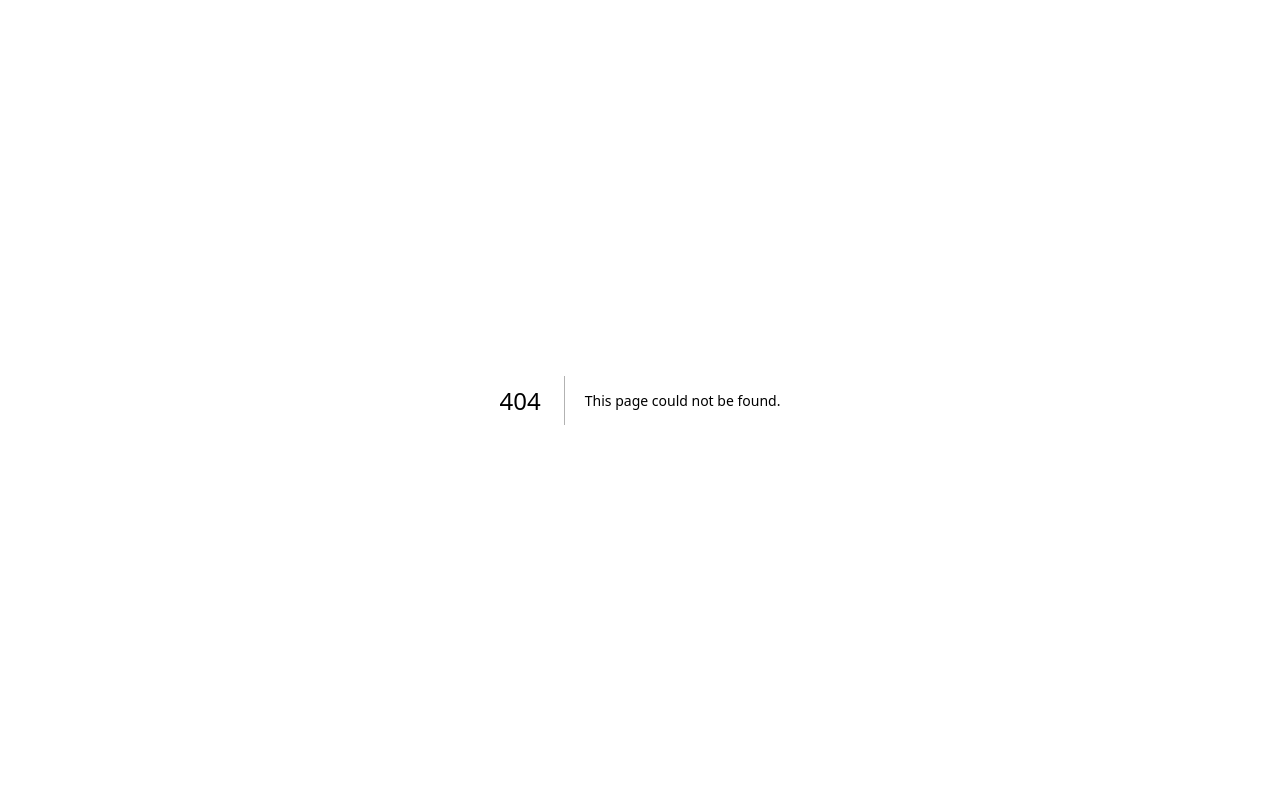
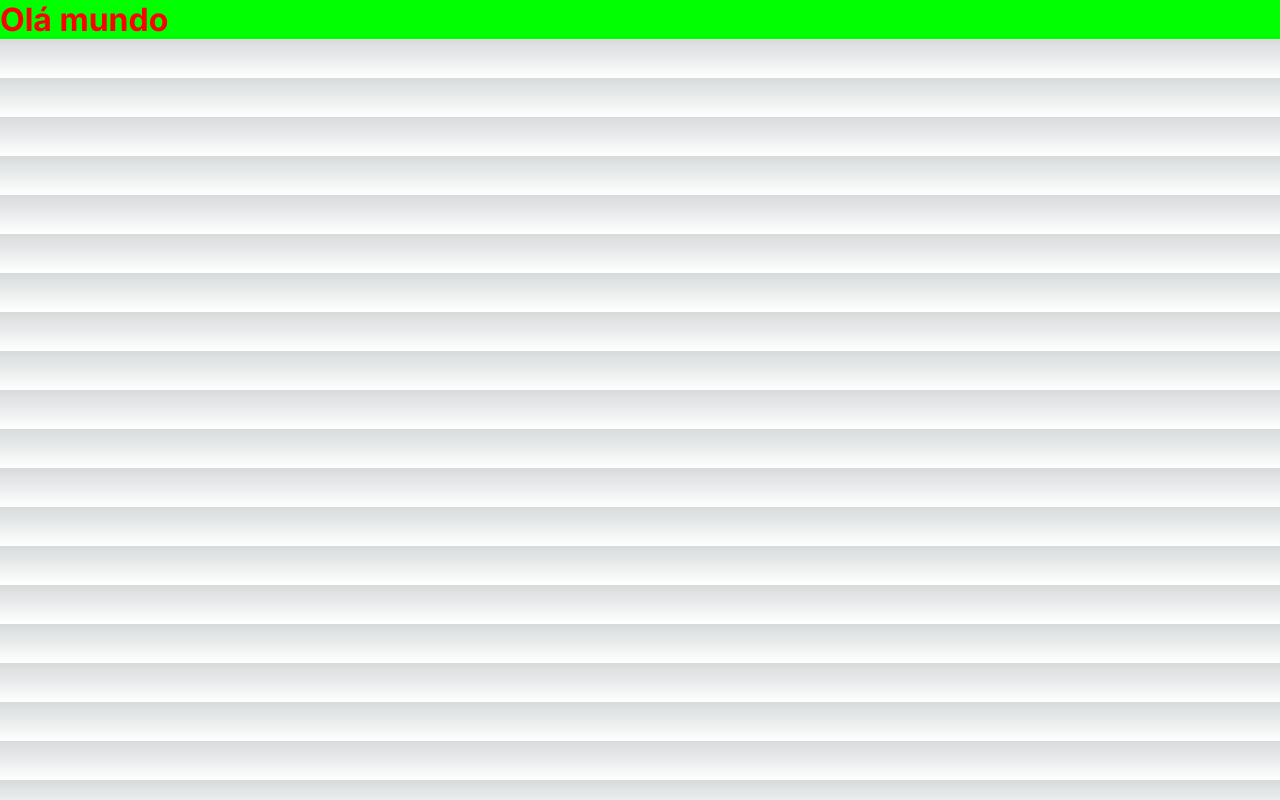
Before and after one commit to HenriqueMarcelo/coin-synch, a Next.js app: page /dashboard in a window 1280 px wide. Before the commit this address had no page. Built offline with nearby package versions, Linux system fonts and the light colour scheme.

Commit message:
chore: install sass

```diff
--- a/package.json
+++ b/package.json
@@ -17,6 +17,10 @@
     "next": "13.4.13",
     "react": "18.2.0",
     "react-dom": "18.2.0",
+    "sass": "^1.64.2",
     "typescript": "5.1.6"
+  },
+  "devDependencies": {
+    "@rocketseat/eslint-config": "^2.1.0"
   }
 }
--- /dev/null
+++ b/src/app/dashboard/page.scss
@@ -0,0 +1,6 @@
+.Dashboard {
+    &_container {
+        background: lime;
+        color: red;
+    }
+}
--- /dev/null
+++ b/src/app/dashboard/page.tsx
@@ -0,0 +1,5 @@
+import './page.scss'
+
+export default function Dashboard() {
+  return <h1 className="Dashboard_container">Olá mundo</h1>
+}
```
Also changed, not shown: 1 other file (tests, documents, lock files or other folders).
